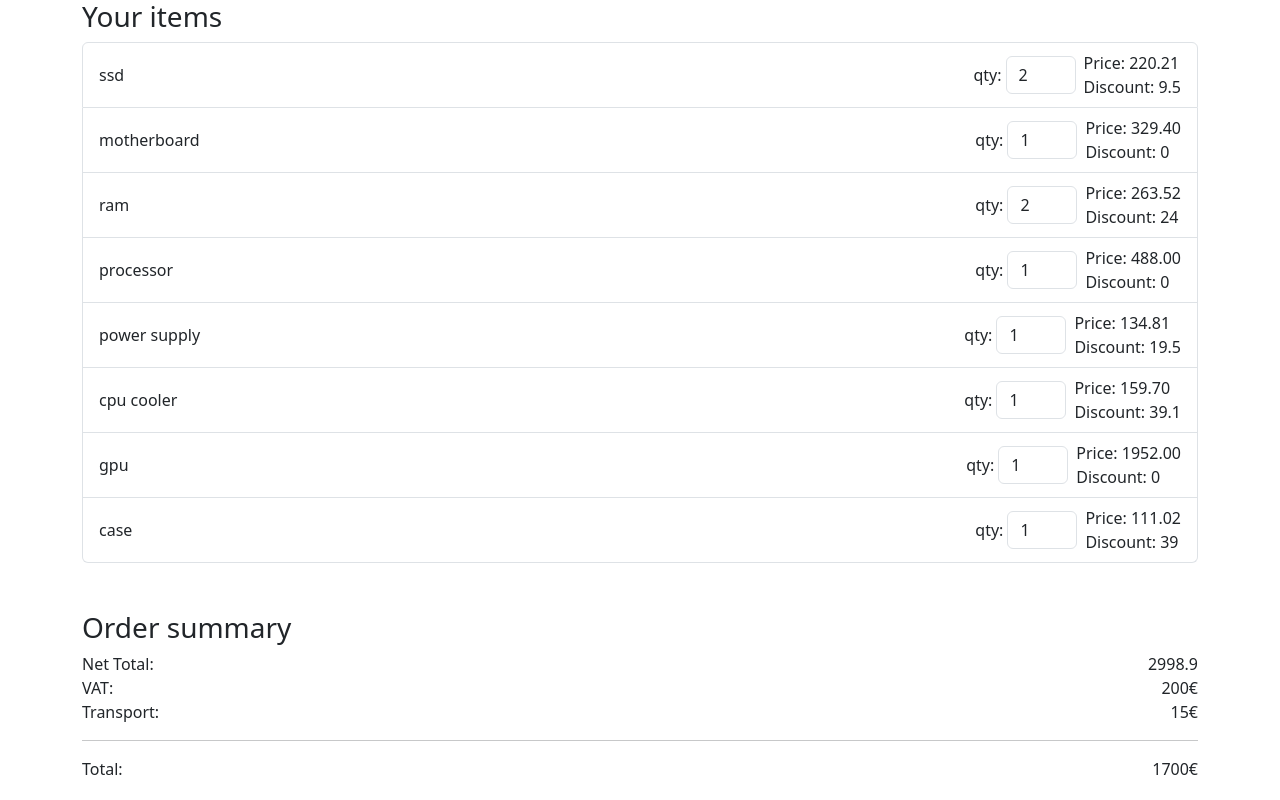
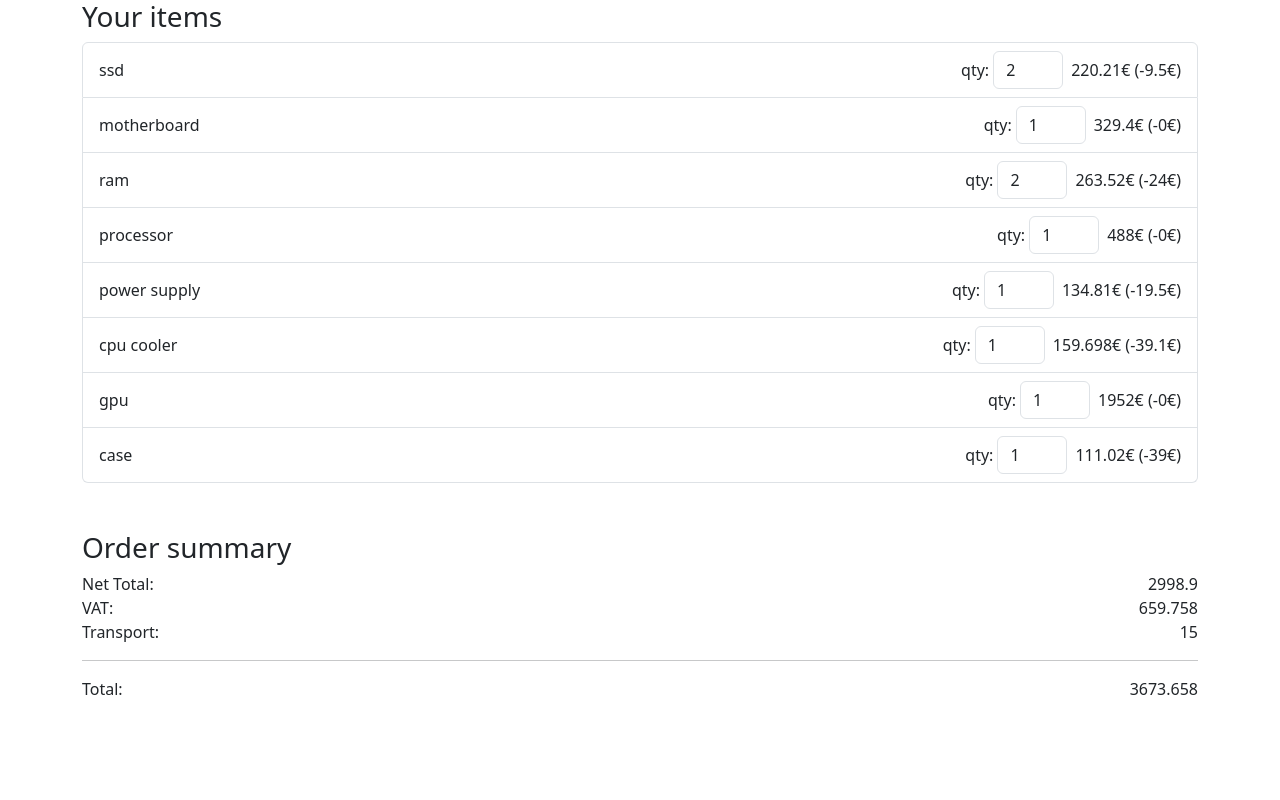
Before and after one commit to LeddaZ/angular-cart, an Angular app: page / in a window 1280 px wide. Built offline with nearby package versions, Linux system fonts and the light colour scheme.

Commit message:
angular-cart: Implement order summary
Signed-off-by: Leonardo Ledda <leonardoledda@gmail.com>

```diff
--- a/angular.json
+++ b/angular.json
@@ -86,5 +86,8 @@
         }
       }
     }
+  },
+  "cli": {
+    "analytics": false
   }
 }
--- a/src/app/app.component.ts
+++ b/src/app/app.component.ts
@@ -10,7 +10,9 @@ import { CartItem } from './components/cart-item/cart-item.entity'
 })
 export class AppComponent {
   items = CART
+
   vat = getVAT('IT')
+
   changeQuantity(item: CartItem, newQuantity: number) {
     item.quantity = newQuantity
   }
--- a/src/app/app.module.ts
+++ b/src/app/app.module.ts
@@ -5,7 +5,7 @@ import { AppRoutingModule } from './app-routing.module'
 import { AppComponent } from './app.component'
 import { NgbModule } from '@ng-bootstrap/ng-bootstrap'
 import { FormsModule } from '@angular/forms'
-import { CartItemComponent } from './components/cart-item/cart-item.component';
+import { CartItemComponent } from './components/cart-item/cart-item.component'
 import { CartSummaryComponent } from './components/cart-summary/cart-summary.component'
 
 @NgModule({
--- a/src/app/components/cart-item/cart-item.component.html
+++ b/src/app/components/cart-item/cart-item.component.html
@@ -5,15 +5,14 @@
       <label class="me-1" for="quantity">qty:</label>
       <input
         class="form-control item-quantity"
-        [(ngModel)]="item.quantity"
+        [ngModel]="item.quantity"
         (ngModelChange)="quantityChange($event)"
         type="number"
         style="width: 70px" />
     </span>
     <span class="ms-2">
-      <span class="item-price">Price: {{ getItemPrice(item) }}</span
-      ><br />
-      <span class="item-discount">Discount: {{ getDiscountAmount(item) }}</span>
+      <span class="item-price">{{ getItemPrice(item) }}€ </span>
+      <span class="item-discount">(-{{ getDiscountAmount(item) }}€)</span>
     </span>
   </div>
 </div>
--- a/src/app/components/cart-item/cart-item.component.ts
+++ b/src/app/components/cart-item/cart-item.component.ts
@@ -1,11 +1,12 @@
-import { Component, EventEmitter, Input, Output } from '@angular/core'
+import { ChangeDetectionStrategy, Component, EventEmitter, Input, Output } from '@angular/core'
 import { CartItem } from './cart-item.entity'
-import { getDiscountAmount, getDiscountedPrice, getPrice, getVAT } from '../../cart-utils'
+import { getDiscountAmount, getDiscountedPrice, getPrice } from '../../cart-utils'
 
 @Component({
   selector: 'app-cart-item',
   templateUrl: './cart-item.component.html',
-  styleUrl: './cart-item.component.css'
+  styleUrl: './cart-item.component.css',
+  changeDetection: ChangeDetectionStrategy.OnPush
 })
 export class CartItemComponent {
   @Input()
@@ -19,7 +20,7 @@ export class CartItemComponent {
 
   getItemPrice(item: CartItem) {
     const discountedPrice = getDiscountedPrice(item.netPrice, item.discount)
-    return getPrice(discountedPrice * item.quantity, this.vat).toFixed(2)
+    return getPrice(discountedPrice * item.quantity, this.vat)
   }
 
   getDiscountAmount(item: CartItem) {
--- a/src/app/components/cart-summary/cart-summary.component.html
+++ b/src/app/components/cart-summary/cart-summary.component.html
@@ -1,4 +1,3 @@
-<div class="order-summary">
 <div>
   <div class="d-flex justify-content-between">
     <span>Net Total:</span>
@@ -6,16 +5,15 @@
   </div>
   <div class="d-flex justify-content-between">
     <span>VAT:</span>
-      <span class="vat-total">200€</span>
+    <span class="vat-total">{{ getVatTotal() }}</span>
   </div>
   <div class="d-flex justify-content-between">
     <span>Transport:</span>
-      <span class="transport-fee">15€</span>
+    <span class="transport-fee">{{ getTransportFee() }}</span>
   </div>
   <hr />
   <div class="d-flex justify-content-between">
     <span>Total:</span>
-      <span class="total">1700€</span>
+    <span class="total">{{ getTotal() }}</span>
   </div>
 </div>
-</div>
--- a/src/app/components/cart-summary/cart-summary.component.ts
+++ b/src/app/components/cart-summary/cart-summary.component.ts
@@ -1,6 +1,6 @@
-import { Component, Input } from '@angular/core';
-import { CartItem } from '../cart-item/cart-item.entity';
-import { parseItem } from '../../cart-utils';
+import { Component, Input } from '@angular/core'
+import { CartItem } from '../cart-item/cart-item.entity'
+import { getTransportFee, parseItem } from '../../cart-utils'
 
 @Component({
   selector: 'app-cart-summary',
@@ -14,14 +14,40 @@ export class CartSummaryComponent {
   @Input()
   vat: number = 0
 
+  protected calculateItems() {
+    return this.items.map((item) => parseItem(item, this.vat))
+  }
+
   getNetTotal() {
-    const calculatedItems = this.items.map(item => parseItem(item, this.vat))
+    const calculatedItems = this.calculateItems()
+
     return calculatedItems.reduce((total, item) => {
       return total + item.discountedPrice
     }, 0)
   }
 
-  // getVatTotal() {
-  //   const calculatedItems = this.calculateItems()
-  // }
+  getVatTotal() {
+    const calculatedItems = this.calculateItems()
+    return calculatedItems.reduce((total, item) => {
+      return total + item.vatAmount
+    }, 0)
+  }
+
+  getTransportFee() {
+    const calculatedItems = this.calculateItems()
+    const weight = calculatedItems.reduce((total, item) => {
+      return total + item.weight
+    }, 0)
+
+    return getTransportFee(weight)
+  }
+
+  getTotal() {
+    const calculatedItems = this.calculateItems()
+    const total = calculatedItems.reduce((total, item) => {
+      return total + item.price
+    }, 0)
+
+    return total + this.getTransportFee()
+  }
 }
```
Also changed, not shown: 2 other files (tests, documents, lock files or other folders). Lines whose indentation alone changed are shown as unchanged.
